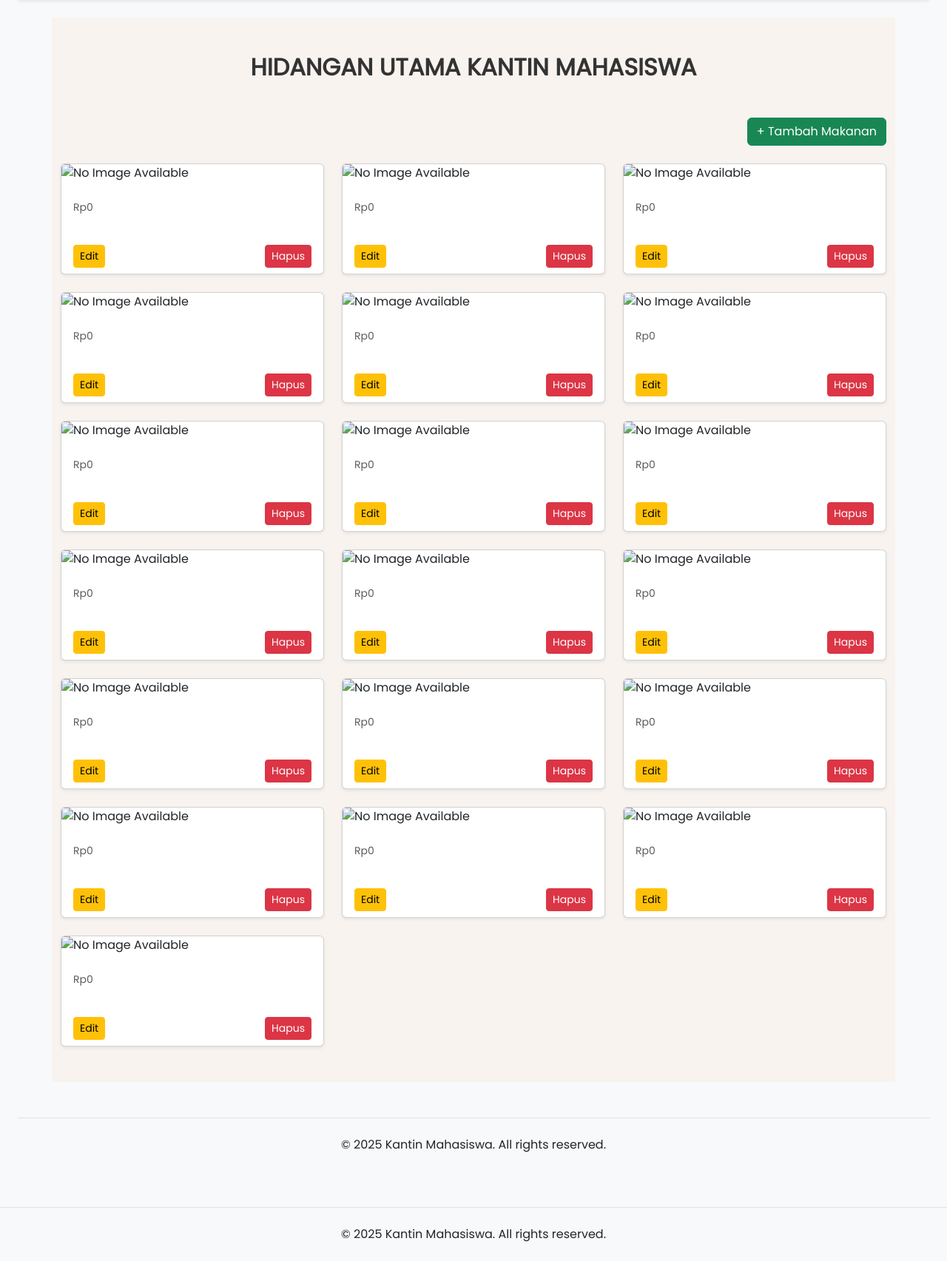
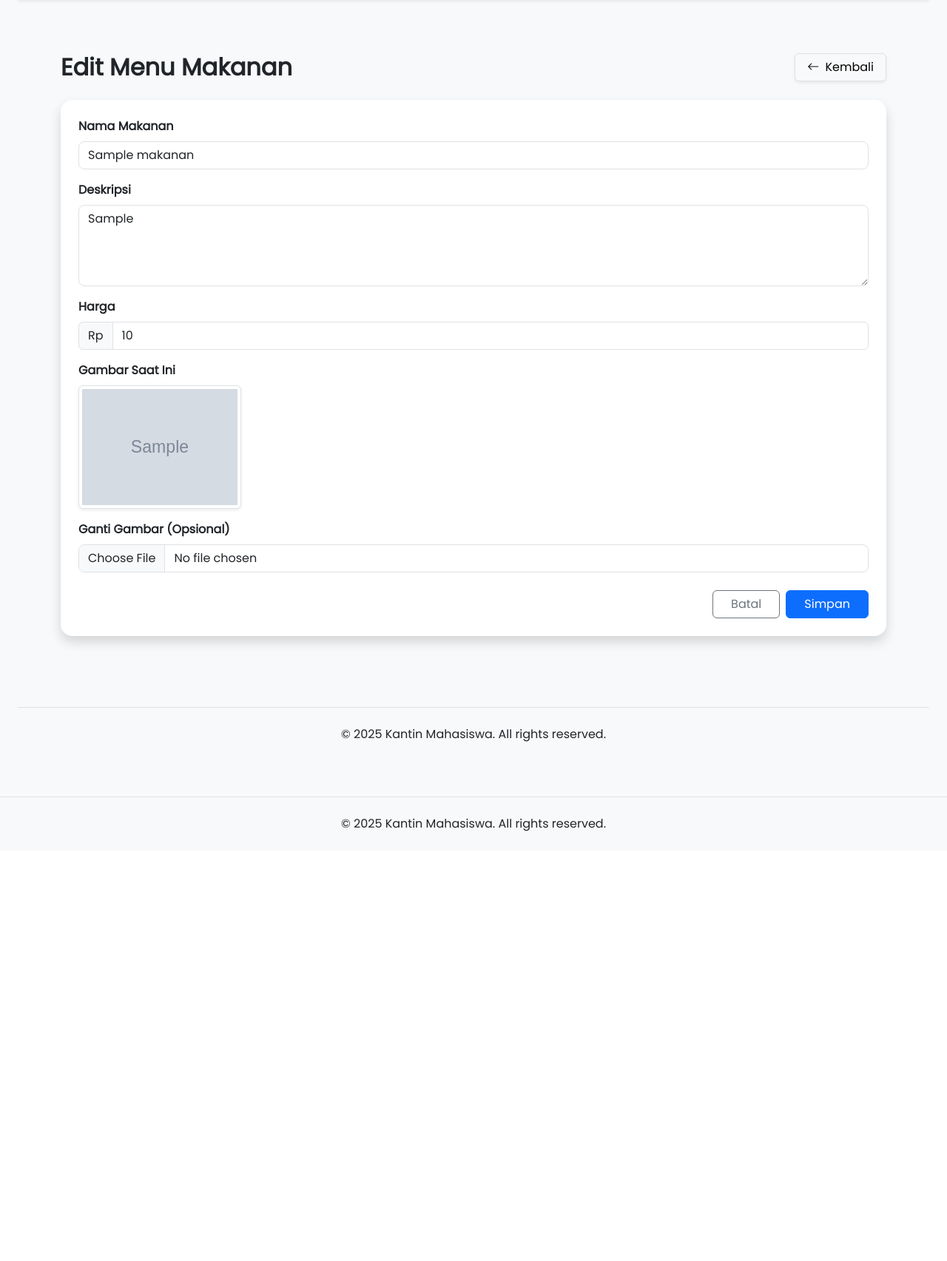
Before and after one commit to michaelsanaty/kantin-mahasiwa, a CodeIgniter app: page /kantin-mahasiswa/index.php/makanan/edit/1 in a window 1280 px wide. Shown: the part 143-1848 px from the top of the page at 74% size. After the commit the page ends 1267 px from the top, so only its background shows below. Run offline with CodeIgniter, Linux system fonts and the light colour scheme; tables that the repository leaves empty or names only in its code hold one stand-in row (values such as "Sample post"); grey boxes marked "Sample" are stand-in pictures; some libraries are stand-ins or nearby versions.

Commit message:
Update fitur order & pembayaran, desain UI, dan README

```diff
--- a/application/controllers/Makanan.php
+++ b/application/controllers/Makanan.php
@@ -6,12 +6,11 @@ class Makanan extends CI_Controller {
     public function __construct()
     {
         parent::__construct();
-        $this->load->model('Makanan_model');
+        $this->load->model(['Makanan_model', 'Order_model']);
         $this->load->helper(['url', 'form']);
         $this->load->library(['session', 'upload']);
     }
 
-    // ✅ Halaman daftar makanan
     public function index()
     {
         $data['title'] = 'Daftar Makanan';
@@ -22,7 +21,6 @@ class Makanan extends CI_Controller {
         $this->load->view('layout/footer');
     }
 
-    // ✅ Form tambah makanan
     public function create()
     {
         $data['title'] = 'Tambah Makanan';
@@ -32,7 +30,6 @@ class Makanan extends CI_Controller {
         $this->load->view('layout/footer');
     }
 
-    // ✅ Proses simpan makanan baru
     public function store()
     {
         $nama       = $this->input->post('nama_makanan');
@@ -40,7 +37,6 @@ class Makanan extends CI_Controller {
         $harga      = $this->input->post('harga');
         $gambar     = '';
 
-        // ✅ Upload Gambar
         if ($_FILES['gambar']['name']) {
             $config['upload_path']   = './uploads/';
             $config['allowed_types'] = 'jpg|jpeg|png|gif';
@@ -70,13 +66,12 @@ class Makanan extends CI_Controller {
         redirect('makanan');
     }
 
-    // ✅ Form edit
     public function edit($id)
     {
         $makanan = $this->Makanan_model->get_by_id($id);
 
         if (!$makanan) {
-            show_404(); // tampilkan 404 jika data tidak ditemukan
+            show_404();
         }
 
         $data['title'] = 'Edit Makanan';
@@ -87,7 +82,6 @@ class Makanan extends CI_Controller {
         $this->load->view('layout/footer');
     }
 
-    // ✅ Proses update data
     public function update($id)
     {
         $nama       = $this->input->post('nama_makanan');
@@ -109,7 +103,6 @@ class Makanan extends CI_Controller {
                 return;
             }
 
-            // Hapus gambar lama jika ada
             if ($gambar && file_exists('./uploads/' . $gambar)) {
                 unlink('./uploads/' . $gambar);
             }
@@ -129,7 +122,6 @@ class Makanan extends CI_Controller {
         redirect('makanan');
     }
 
-    // ✅ Hapus data
     public function delete($id)
     {
         $makanan = $this->Makanan_model->get_by_id($id);
@@ -143,10 +135,75 @@ class Makanan extends CI_Controller {
         redirect('makanan');
     }
 
-    // ✅ Placeholder untuk fitur Order
     public function order($id)
     {
-        $this->session->set_flashdata('success', 'Fitur Order masih dalam pengembangan.');
-        redirect('makanan');
+        $makanan = $this->Makanan_model->get_by_id($id);
+
+        if (!$makanan) show_404();
+
+        $data['title'] = 'Form Order';
+        $data['makanan'] = $makanan;
+
+        $this->load->view('layout/header', $data);
+        $this->load->view('order/form', $data);
+        $this->load->view('layout/footer');
+    }
+
+    public function proses_order()
+    {
+        $makanan_id     = $this->input->post('makanan_id');
+        $nama_pemesan   = $this->input->post('nama_pemesan');
+        $jumlah         = $this->input->post('jumlah');
+        $catatan        = $this->input->post('catatan');
+        $harga          = $this->input->post('harga');
+        $total          = $jumlah * $harga;
+
+        $data = [
+            'makanan_id'    => $makanan_id,
+            'nama_pemesan'  => $nama_pemesan,
+            'jumlah'        => $jumlah,
+            'catatan'       => $catatan,
+            'total'         => $total
+        ];
+
+        $order_id = $this->Order_model->insert($data);
+        redirect('makanan/pembayaran/' . $order_id);
+    }
+
+    public function pembayaran($id)
+    {
+        $order = $this->Order_model->get_by_id($id);
+        $makanan = $this->Makanan_model->get_by_id($order->makanan_id);
+        $order->nama_makanan = $makanan->nama_makanan;
+
+        $data['title'] = 'Pembayaran';
+        $data['order'] = $order;
+
+        $this->load->view('layout/header', $data);
+        $this->load->view('order/pembayaran', $data);
+        $this->load->view('layout/footer');
+    }
+
+    public function selesai_pembayaran()
+    {
+        $order_id = $this->input->post('order_id');
+        $metode   = $this->input->post('metode');
+
+        $this->Order_model->update($order_id, ['metode_pembayaran' => $metode]);
+        redirect('makanan/selesai/' . $order_id);
+    }
+
+    public function selesai($id)
+    {
+        $order = $this->Order_model->get_by_id($id);
+        $makanan = $this->Makanan_model->get_by_id($order->makanan_id);
+        $order->nama_makanan = $makanan->nama_makanan;
+
+        $data['title'] = 'Transaksi Berhasil';
+        $data['order'] = $order;
+
+        $this->load->view('layout/header', $data);
+        $this->load->view('order/selesai', $data);
+        $this->load->view('layout/footer');
     }
 }
--- /dev/null
+++ b/application/models/Order_model.php
@@ -0,0 +1,17 @@
+<?php
+class Order_model extends CI_Model {
+
+    public function insert($data) {
+        $this->db->insert('orders', $data);
+        return $this->db->insert_id();
+    }
+
+    public function get_by_id($id) {
+        return $this->db->get_where('orders', ['id' => $id])->row();
+    }
+
+    public function update($id, $data) {
+        $this->db->where('id', $id);
+        return $this->db->update('orders', $data);
+    }
+}
--- a/application/views/layout/header.php
+++ b/application/views/layout/header.php
@@ -13,6 +13,9 @@
 
     <!-- Custom CSS -->
     <link rel="stylesheet" href="<?= base_url('assets/css/makanan.css'); ?>">
+
+    <link rel="stylesheet" href="https://cdn.jsdelivr.net/npm/bootstrap-icons@1.10.5/font/bootstrap-icons.css">
+
 
     <style>
         body {
--- a/application/views/makanan/edit.php
+++ b/application/views/makanan/edit.php
@@ -1,57 +1,63 @@
 <?php $this->load->view('layout/header'); ?>
 
-<div class="container py-5" style="background-color: #f8f3ef;">
-    <h2 class="text-center mb-5 fw-bold" style="color: #333;">HIDANGAN UTAMA KANTIN MAHASISWA</h2>
+<div class="container py-5">
+  <!-- Heading + Back Button -->
+  <div class="d-flex justify-content-between align-items-center mb-4">
+    <h2 class="mb-0 fw-semibold text-dark">Edit Menu Makanan</h2>
+    <a href="<?= site_url('makanan') ?>" class="btn btn-light border shadow-sm px-3">
+      <i class="bi bi-arrow-left me-1"></i> Kembali
+    </a>
+  </div>
 
-    <!-- ✅ Pesan sukses -->
-    <?php if ($this->session->flashdata('success')): ?>
-        <div class="alert alert-success text-center">
-            <?= $this->session->flashdata('success'); ?>
+  <!-- Form Card -->
+  <div class="card border-0 shadow rounded-4 p-4">
+    <?= form_open_multipart('makanan/update/' . $makanan->id) ?>
+      <input type="hidden" name="gambar_lama" value="<?= $makanan->gambar ?>">
+
+      <div class="mb-3">
+        <label for="nama_makanan" class="form-label fw-semibold">Nama Makanan</label>
+        <input type="text" name="nama_makanan" id="nama_makanan" required
+               class="form-control rounded-3" value="<?= htmlspecialchars($makanan->nama_makanan) ?>">
+      </div>
+
+      <div class="mb-3">
+        <label for="deskripsi" class="form-label fw-semibold">Deskripsi</label>
+        <textarea name="deskripsi" id="deskripsi" rows="4"
+                  class="form-control rounded-3"><?= htmlspecialchars($makanan->deskripsi) ?></textarea>
+      </div>
+
+      <div class="mb-3">
+        <label for="harga" class="form-label fw-semibold">Harga</label>
+        <div class="input-group">
+          <span class="input-group-text">Rp</span>
+          <input type="number" name="harga" id="harga" required
+                 class="form-control rounded-end" value="<?= $makanan->harga ?>">
         </div>
-    <?php endif; ?>
+      </div>
 
-    <!-- ✅ Tombol tambah -->
-    <div class="text-end mb-4">
-        <a href="<?= site_url('makanan/create') ?>" class="btn btn-success">+ Tambah Makanan</a>
-    </div>
+      <div class="mb-3">
+        <label class="form-label fw-semibold">Gambar Saat Ini</label><br>
+        <?php if (!empty($makanan->gambar)): ?>
+          <img src="<?= base_url('uploads/' . $makanan->gambar) ?>"
+               alt="Gambar Makanan" width="220" class="img-thumbnail rounded shadow-sm">
+        <?php else: ?>
+          <p class="text-muted">Tidak ada gambar</p>
+        <?php endif; ?>
+      </div>
 
-    <!-- ✅ Galeri kartu makanan -->
-    <div class="row row-cols-1 row-cols-md-3 g-4">
-        <?php if (!empty($makanan)): ?>
-            <?php foreach ($makanan as $mkn): ?>
-                <div class="col">
-                    <div class="card h-100 shadow-sm">
+      <div class="mb-3">
+        <label for="gambar" class="form-label fw-semibold">Ganti Gambar (Opsional)</label>
+        <input type="file" name="gambar" id="gambar" accept="image/*"
+               class="form-control rounded-3">
+      </div>
 
-                        <!-- ✅ Gambar makanan -->
-                        <?php if (!empty($mkn->gambar)): ?>
-                            <img src="<?= base_url('uploads/' . $mkn->gambar) ?>" class="card-img-top" style="height: 200px; object-fit: cover;" alt="<?= htmlspecialchars($mkn->nama_makanan) ?>">
-                        <?php else: ?>
-                            <img src="https://via.placeholder.com/400x200?text=No+Image" class="card-img-top" alt="No Image Available">
-                        <?php endif; ?>
-
-                        <!-- ✅ Info makanan -->
-                        <div class="card-body">
-                            <h5 class="card-title fw-bold text-capitalize"><?= htmlspecialchars($mkn->nama_makanan) ?></h5>
-                            <p class="card-text small text-muted">Rp<?= number_format($mkn->harga, 0, ',', '.') ?></p>
-                            <p class="card-text text-truncate" title="<?= htmlspecialchars($mkn->deskripsi) ?>">
-                                <?= htmlspecialchars($mkn->deskripsi) ?>
-                            </p>
-                        </div>
-
-                        <!-- ✅ Aksi -->
-                        <div class="card-footer bg-transparent border-top-0 d-flex justify-content-between">
-                            <a href="<?= site_url('makanan/edit/' . $mkn->id) ?>" class="btn btn-warning btn-sm">Edit</a>
-                            <a href="<?= site_url('makanan/delete/' . $mkn->id) ?>" class="btn btn-danger btn-sm" onclick="return confirm('Yakin mau hapus?')">Hapus</a>
-                        </div>
-                    </div>
-                </div>
-            <?php endforeach; ?>
-        <?php else: ?>
-            <div class="col-12">
-                <div class="alert alert-info text-center">Belum ada data makanan.</div>
-            </div>
-        <?php endif; ?>
-    </div>
+      <!-- Tombol -->
+      <div class="d-flex justify-content-end gap-2 mt-4">
+        <a href="<?= site_url('makanan') ?>" class="btn btn-outline-secondary px-4">Batal</a>
+        <button type="submit" class="btn btn-primary px-4">Simpan</button>
+      </div>
+    <?= form_close() ?>
+  </div>
 </div>
 
 <?php $this->load->view('layout/footer'); ?>
```
Also changed, not shown: application/views/order/form.php (added, +106 -0 lines), application/views/order/pembayaran.php (added, +148 -0 lines), application/views/order/selesai.php (added, +28 -0 lines), assets/css/images/contoh qris.jpg (added), uploads/1750309056_nasi_babi.jpg (added), uploads/1750513099_nasi-padang.jpg (added), uploads/1750513119_nasi-goreng.jpg (added).
